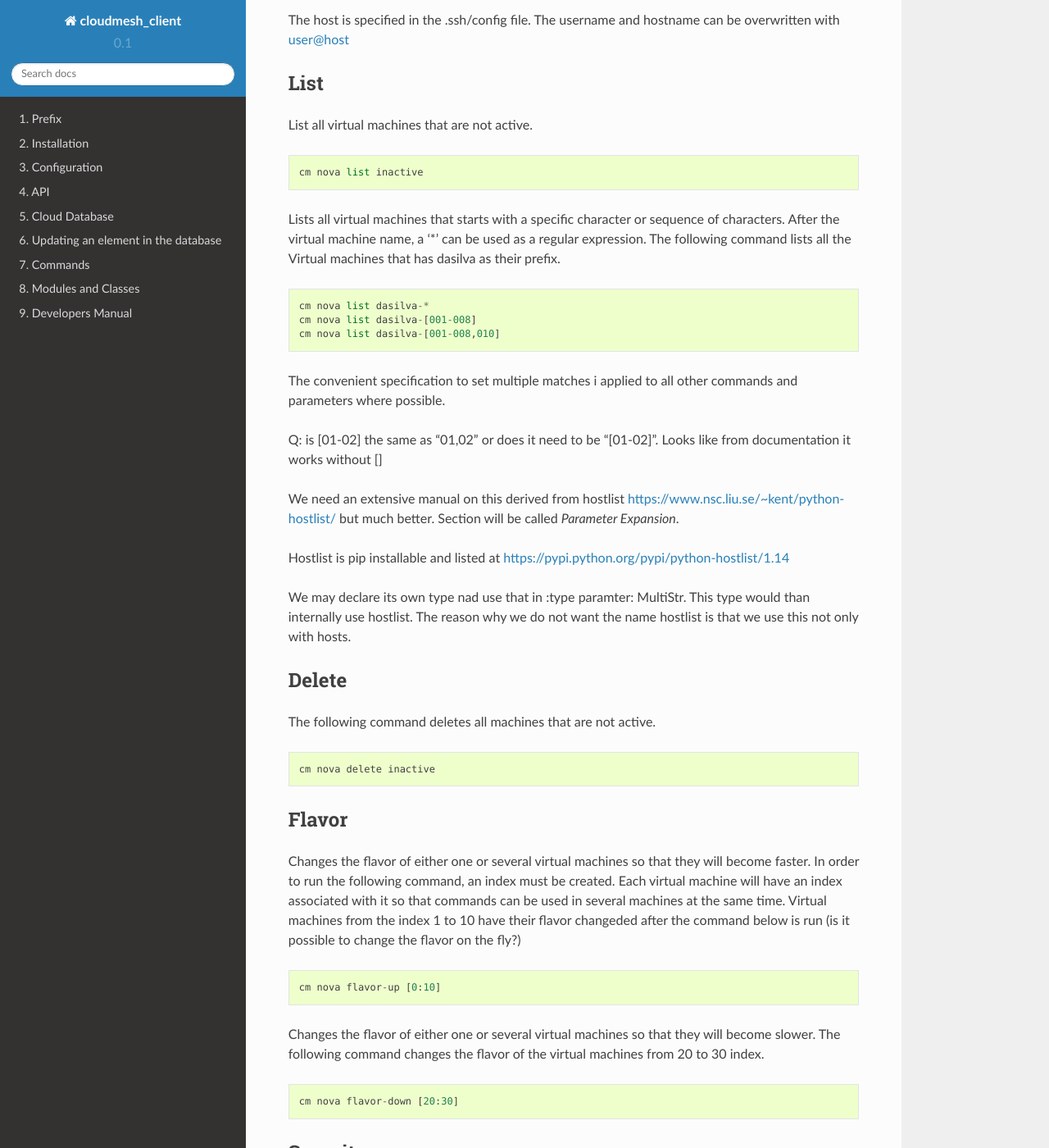
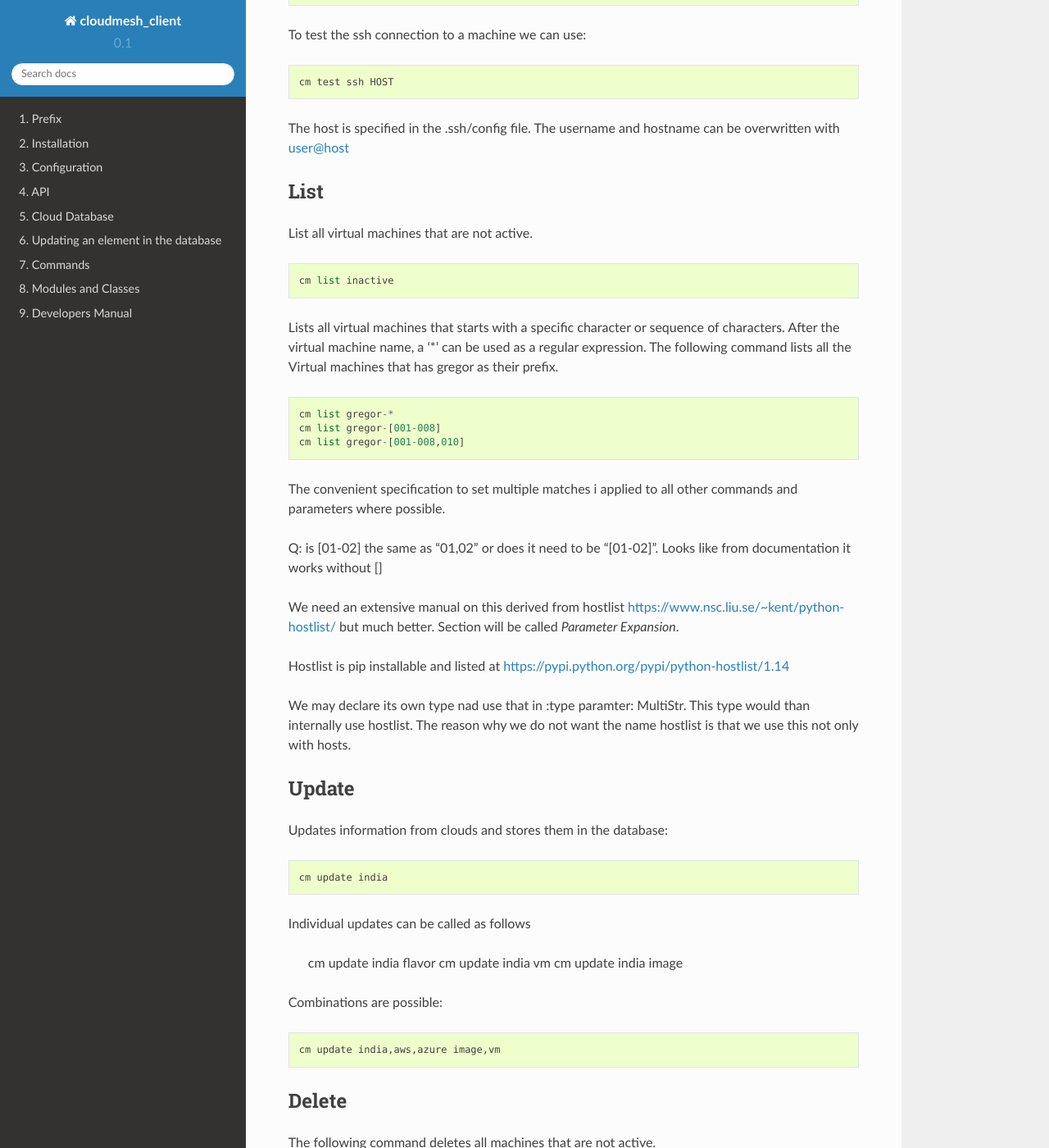
Before and after one commit to cloudmesh/client, a Sphinx documentation site: the page built from docs/source/commands_nova.rst, in a window 1280 px wide and 1400 px high, scrolled down 1288 px. Shown: the whole window at 82% size. Built offline with Sphinx 7.4.7 and the Read the Docs theme 2.0.0, drawn with Linux system fonts in a browser that asks for light colours; pages that are not in the unit, such as notebooks, are missing from menus; some of the changed text lies outside the part shown.

Commit message:
updating some of the command ideas

```diff
--- a/docs/source/commands_nova.rst
+++ b/docs/source/commands_nova.rst
@@ -8,8 +8,14 @@ Summary of commands::
   [daniel] cm register CLOUD DIR
   [daniel] cm test cloud CLOUD
   [daniel] cm test ssh HOST
+  cm list cloud flavor
+  cm update cloud
+
+
+
   cm nova list inactive
-  cm nova list dasilva*
+  cm nova list gregor*
+NOT SURE HWY WE NEED NOVA HERE
 
 This section includes some new ideas from cm commands.
 
@@ -60,17 +66,17 @@ List
 
 List all virtual machines that are not active. ::
 
-	cm nova list inactive
+	cm list inactive
 
 
 Lists all virtual machines that starts with a specific character or
 sequence of characters. After the virtual machine name, a '*' can be
 used as a regular expression. The following command lists all the
-Virtual machines that has dasilva as their prefix. ::
+Virtual machines that has gregor as their prefix. ::
 
- 	cm nova list dasilva-*
-	cm nova list dasilva-[001-008]
-	cm nova list dasilva-[001-008,010]
+ 	cm list gregor-*
+	cm list gregor-[001-008]
+	cm list gregor-[001-008,010]
 
 The convenient specification to set multiple matches i applied
 to all other commands and parameters where possible.
@@ -92,8 +98,22 @@ want the name hostlist is that we use this not only with hosts.
 .. note: not yet sure about the name MultiStr
 
 
+Update
+----
 
+Updates information from clouds and stores them in the database::
 
+	cm update india
+
+Individual updates can be called as follows
+
+	cm update india flavor
+	cm update india vm
+	cm update india image
+
+Combinations are possible::
+
+	cm update india,aws,azure image,vm
 
 
 Delete
@@ -116,13 +136,13 @@ the same time. Virtual machines from the index 1 to 10 have their
 flavor changeded after the command below is run (is it possible to
 change the flavor on the fly?) ::
 
-	cm nova flavor-up [0:10]
+	cm flavor-up [0:10]
 
 Changes the flavor of either one or several virtual machines so that
 they will become slower. The following command changes the flavor of
 the virtual machines from 20 to 30 index. ::
 
-	cm nova flavor-down [20:30]
+	cm flavor-down [20:30]
 
 Security
 --------
@@ -131,18 +151,18 @@ The following command protects a set of virtual machine against
 accidentally changes. Whenever the user wants to delete a virtual
 machine, a password will be asked. ::
 
-	cm nova lock --vm-name
+	cm lock --vm-name
 
 Order
 -----
 
 Orders the virtual machines by flavor and displays them on the screen. ::
 
-	cm nova order-flavor
+	cm order-flavor
 
 Orders the virtual machines by status and displays them on the screen. ::
 
-	cm nova order-status
+	cm order-status
 
 
 
@@ -153,7 +173,7 @@ Run the following command to fix errors that occurred during the boot
 process. If there is no resources available, it tries to change the
 virtual machine flavor in order to boot them correctly. ::
 
-	cm nova restart all-error
+	cm restart all-error
 
 
 Creates a new virtual machine and adds a label to it. That label can
@@ -161,15 +181,15 @@ be used to identify what type of task a virtual machine is
 running. Commands such as delete and flavor-up can be applied in
 certain labels. ::
 
-	cm nova boot --flavor --image --key-name --name [label]
+	cm boot --flavor --image --key-name --name [label]
 
 With this command, several virtual machines can be created at the same time. ::
 
-	cm nova boot --flavor --image --key-name --name [--quantity]
+	cm boot --flavor --image --key-name --name [--quantity]
 
 Deletes all machines that has a specific label. ::
 
-	cm nova delete --label
+	cm delete --label
 
 
 MORE COMMANDS
@@ -194,3 +214,12 @@ MORE COMMANDS
   	cmd list clouds
   	cm default india image=abc
   	cm default india flavor=xyz
+
+Nova Pass through
+------------------
+
+::
+
+	cm nova ...
+
+simple nova pass through command
```
